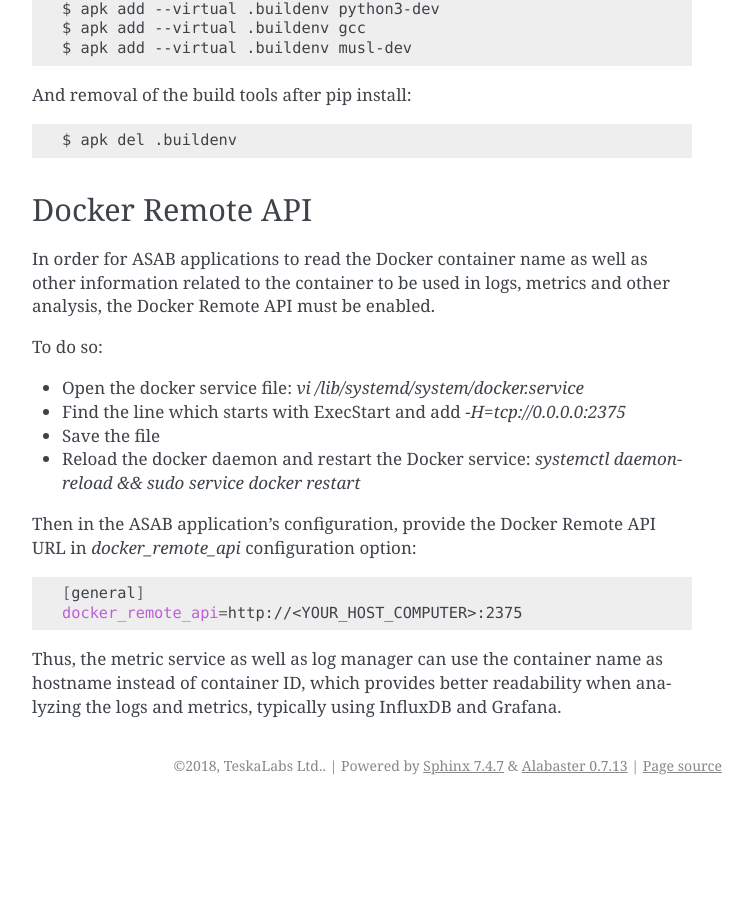
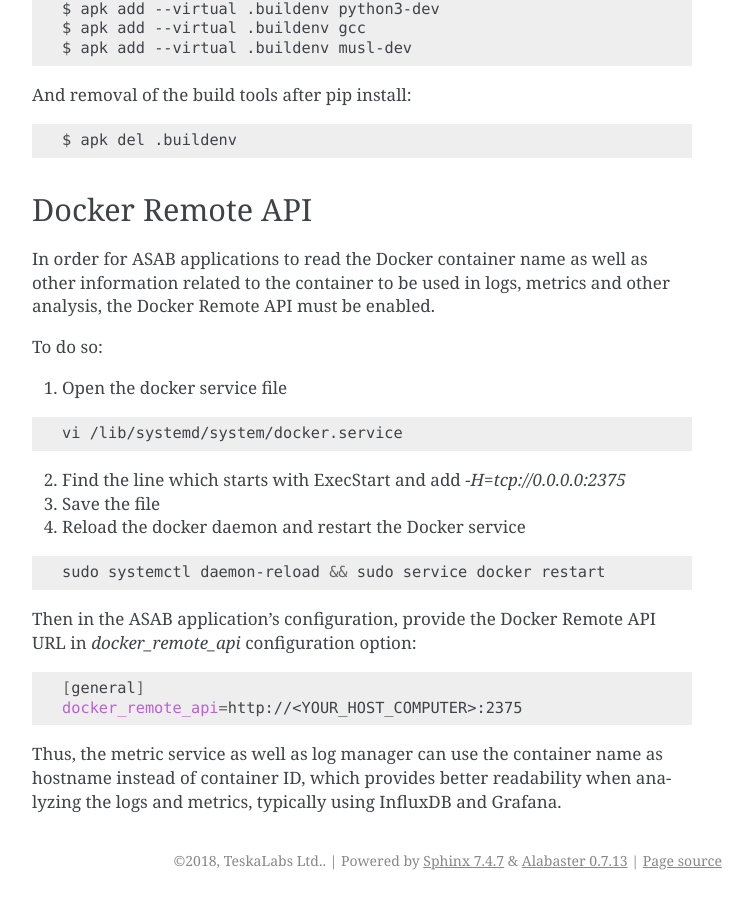
Before and after one commit to TeskaLabs/asab, a Sphinx documentation site: the page built from doc/admin/containers.rst, in a window 1280 px wide and 900 px high, scrolled down 1227 px. Shown: the whole window, without its empty margins (388-1141 px from the left). Built offline with Sphinx 7.4.7, drawn with Linux system fonts in a browser that asks for light colours; before the commit the page ends 2032 px from its top, so only the background shows below that.

Commit message:
Adjust docker doc design.

```diff
--- a/doc/admin/containers.rst
+++ b/doc/admin/containers.rst
@@ -95,10 +95,25 @@ the Docker Remote API must be enabled.
 
 To do so:
 
-- Open the docker service file: `vi /lib/systemd/system/docker.service`
-- Find the line which starts with ExecStart and add `-H=tcp://0.0.0.0:2375`
-- Save the file
-- Reload the docker daemon and restart the Docker service: `systemctl daemon-reload && sudo service docker restart`
+1. Open the docker service file
+
+.. code-block:: bash
+
+	vi /lib/systemd/system/docker.service
+
+
+2. Find the line which starts with ExecStart and add `-H=tcp://0.0.0.0:2375`
+
+
+3. Save the file
+
+
+4. Reload the docker daemon and restart the Docker service
+
+.. code-block:: bash
+
+	sudo systemctl daemon-reload && sudo service docker restart
+
 
 Then in the ASAB application's configuration, provide
 the Docker Remote API URL in `docker_remote_api` configuration option:
```
